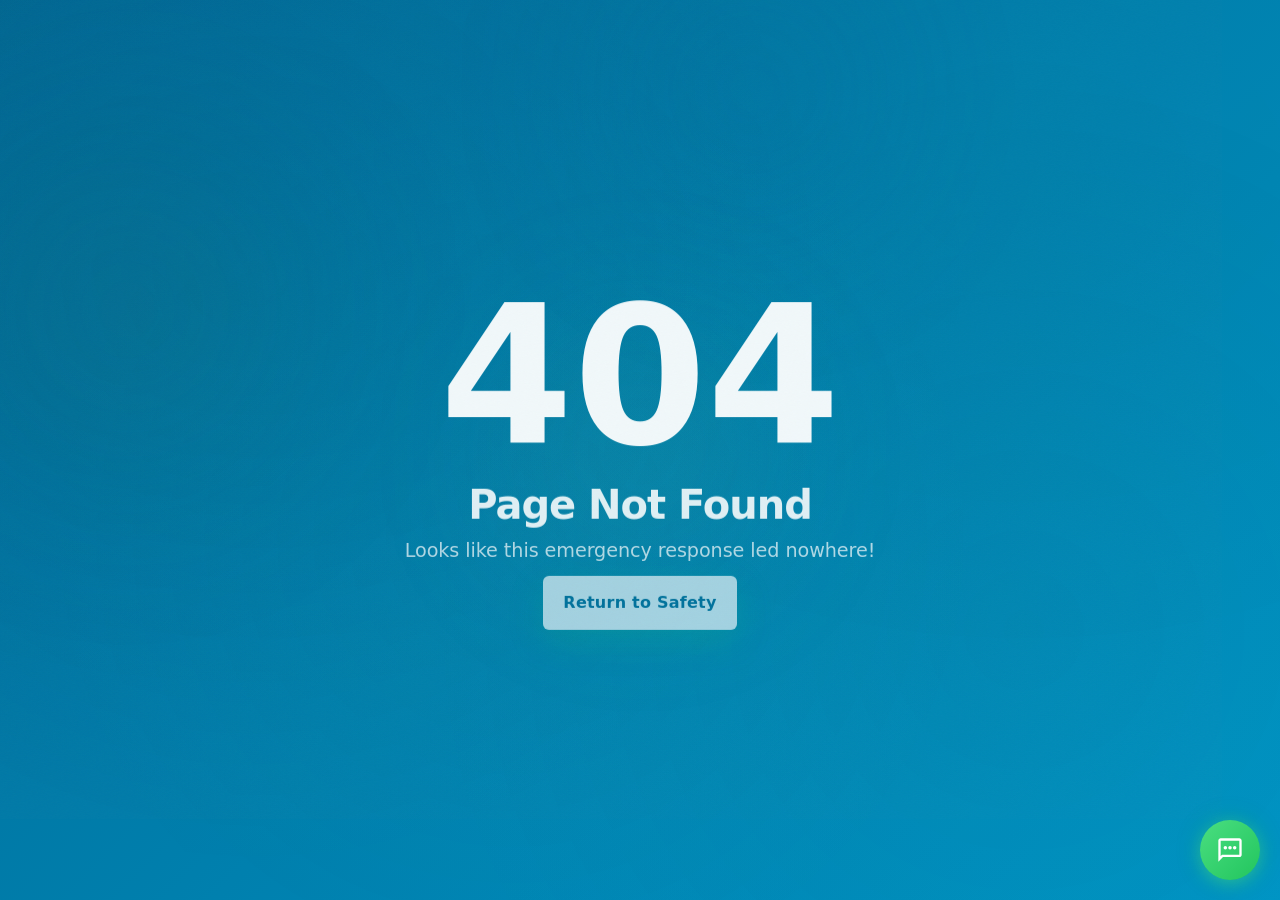
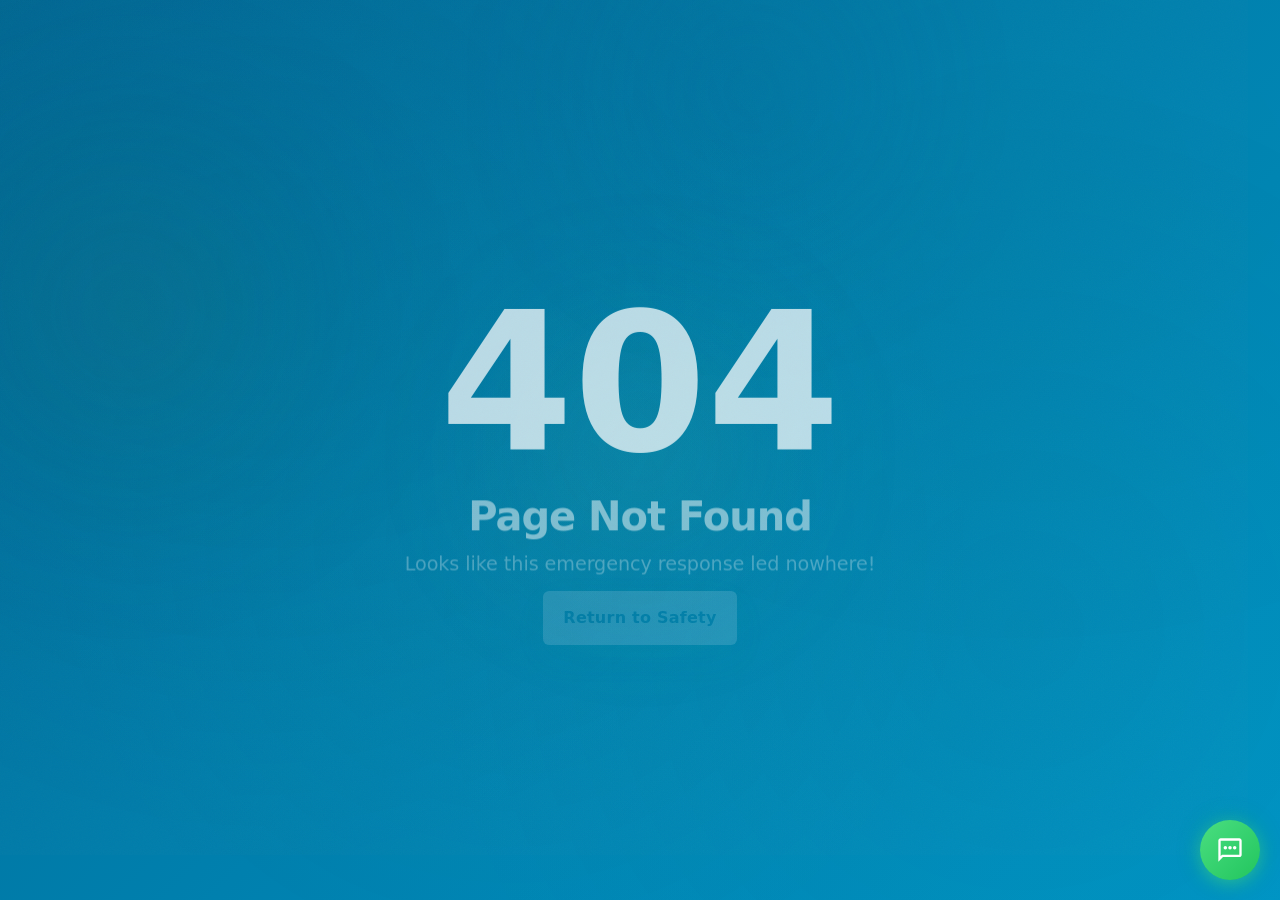

Restyle Get Started as solid dark pill-shaped button

--- a/assets/css/style.css
+++ b/assets/css/style.css
@@ -642,42 +642,33 @@ body.has-testing-banner .page-hero {
 }
 
 .nav-cta {
-  background: none;
+  background: #2d2d2d;
+  color: #ffffff !important;
+  font-weight: var(--fw-heading);
+  font-size: 15px;
+  padding: 10px 28px;
+  border-radius: 100px;
   border: none;
   box-shadow: none;
-  color: var(--clr-secondary) !important;
-  font-weight: var(--fw-ui);
-  font-size: 17px;
-  padding: 0;
   position: relative;
+  text-transform: uppercase;
+  letter-spacing: 0.05em;
+  transition: filter 0.25s ease, box-shadow 0.25s ease;
 }
 
-.nav-cta::before {
-  content: '';
-  position: absolute;
-  bottom: 0;
-  left: 50%;
-  width: 0;
-  height: 2px;
-  background: var(--ocean-blue);
-  transform: translateX(-50%);
-  border-radius: 2px;
-  transition: width 0.3s cubic-bezier(0.4, 0, 0.2, 1);
-}
-
+.nav-cta::before,
 .nav-cta::after {
   display: none;
 }
 
-.nav-cta:hover {
-  background: none;
-  box-shadow: none;
-  color: var(--ocean-blue) !important;
+.nav-cta:hover,
+.nav-cta:focus,
+.nav-cta:active {
+  background: #2d2d2d;
+  color: #ffffff !important;
+  filter: brightness(1.15);
+  box-shadow: 0 2px 8px rgba(0, 0, 0, 0.2);
   transform: none;
-}
-
-.nav-cta:hover::before {
-  width: 100%;
 }
 
 .mobile-menu-btn {
@@ -2253,12 +2244,13 @@ body.use-cases-page .process-node {
   .nav-links .nav-cta {
     display: inline-flex;
     align-items: center;
+    justify-content: center;
     text-align: center;
-    color: #000000 !important;
-    padding: 0;
-    gap: 0;
+    color: #ffffff !important;
+    background: #2d2d2d;
+    padding: 12px 32px;
+    border-radius: 100px;
     font-size: 1rem;
-    border-radius: 0;
   }
 
   .nav-links.mobile-open {
